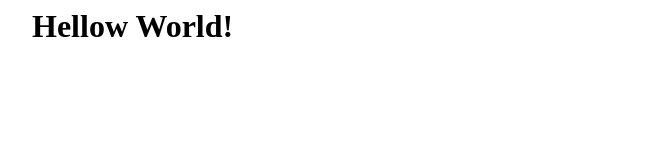
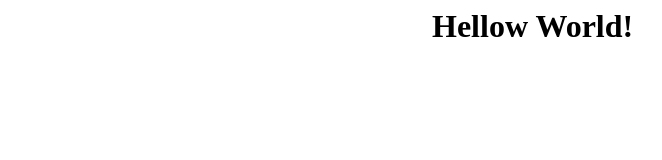
Before and after one commit to aAlexLevine/aAlexLevine.github.io, a plain HTML site: page index.html in a window 1280 px wide. Shown: the whole page, without its empty margins (8-670 px from the left). Drawn offline with Linux system fonts and the light colour scheme.

Commit message:
Update index.html

```diff
--- a/index.html
+++ b/index.html
@@ -17,7 +17,7 @@
 
 <style>
 	#page-wrap {
-     width: 1200px;
+     width: 400px;
      margin: 0 auto;
 }
 
```
